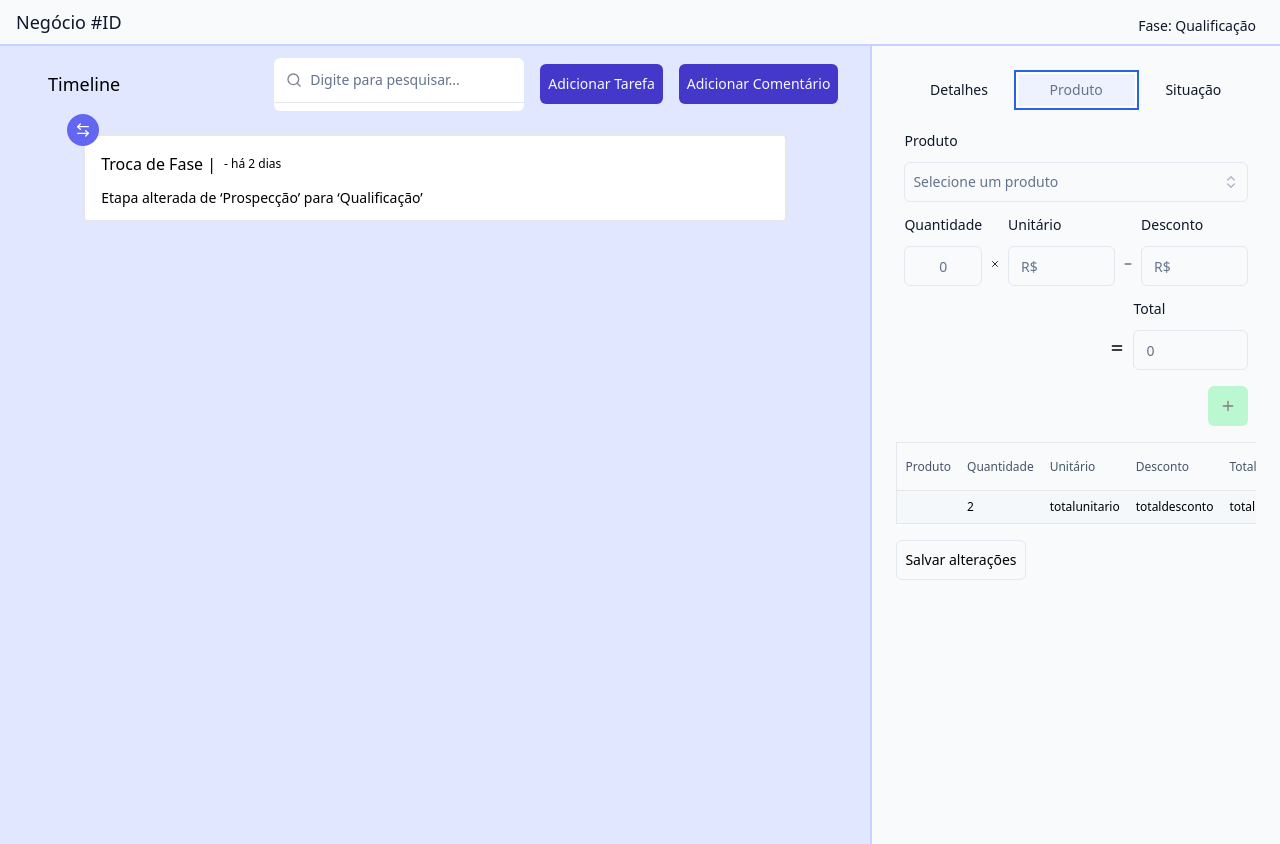
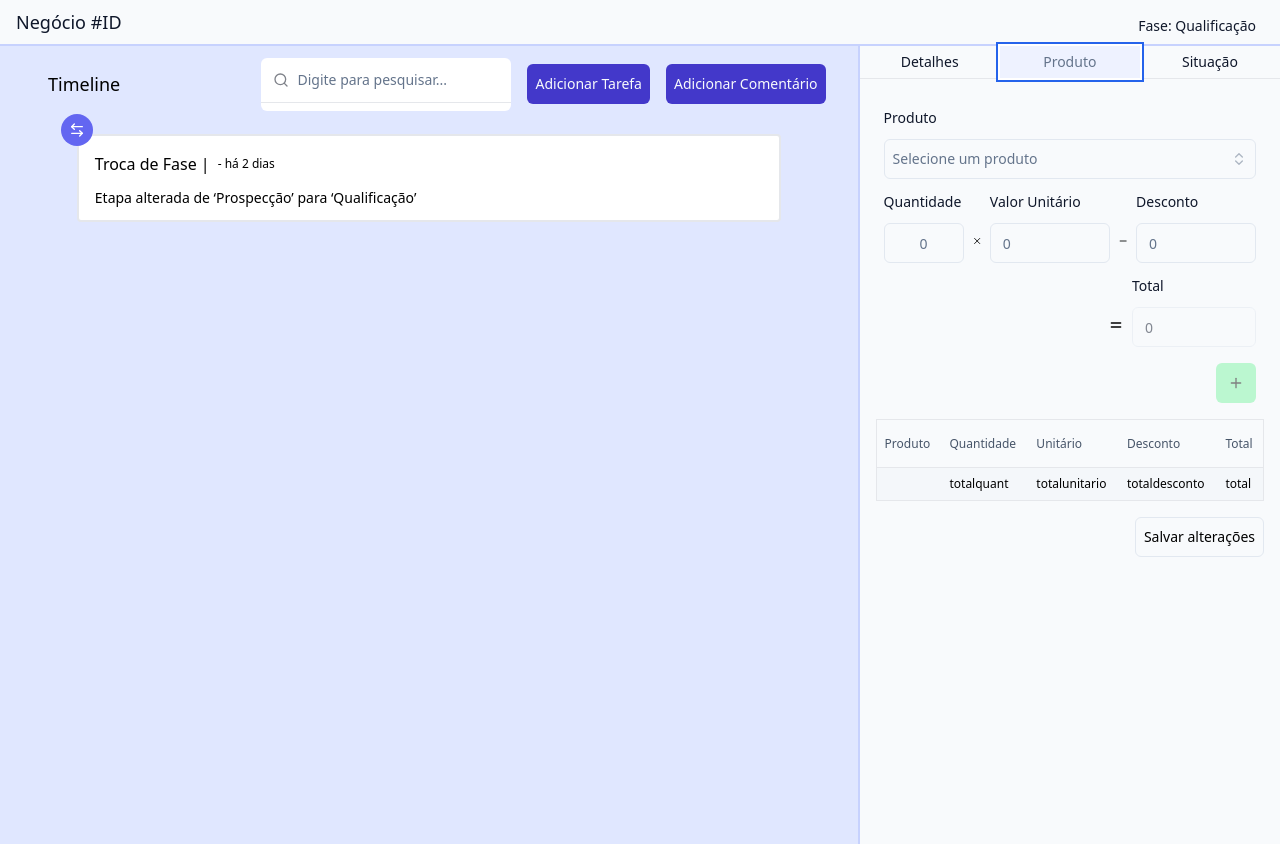
Before and after one commit to lismarreiros/crm-nextcompany, a React (Create React App) app: page /detalhe in a window 1280 px wide. Both pictures are taken after a click on the tab "Produto". Built offline with nearby package versions, Linux system fonts and the light colour scheme.

Commit message:
Situação atualizada, algumas estilizações

```diff
--- a/src/components/shadcn/ui/tabs.tsx
+++ b/src/components/shadcn/ui/tabs.tsx
@@ -14,7 +14,7 @@ const TabsList = React.forwardRef<
   <TabsPrimitive.List
     ref={ref}
     className={cn(
-      'inline-flex h-10 items-center justify-center rounded-md p-1 text-sm text-slate-900',
+      'inline-flex h-full items-center justify-center text-sm text-slate-900',
       className
     )}
     {...props}
@@ -29,7 +29,7 @@ const TabsTrigger = React.forwardRef<
   <TabsPrimitive.Trigger
     ref={ref}
     className={cn(
-      'inline-flex items-start justify-center whitespace-nowrap px-3 py-1.5 text-sm font-medium ring-offset-background transition-all focus-visible:outline-none focus-visible:ring-2 focus-visible:ring-ring focus-visible:ring-offset-2 disabled:pointer-events-none disabled:opacity-50 data-[state=active]:bg-indigo-50 data-[state=active]:text-muted-foreground',
+      'inline-flex items-start h-full justify-center whitespace-nowrap px-3 py-1.5 text-sm font-medium ring-offset-background transition-all focus-visible:outline-none focus-visible:ring-2 focus-visible:ring-ring focus-visible:ring-offset-2 disabled:pointer-events-none disabled:opacity-50 data-[state=active]:bg-indigo-50 data-[state=active]:text-muted-foreground',
       className
     )}
     {...props}
--- a/src/pages/detail/components/Form/Form.tsx
+++ b/src/pages/detail/components/Form/Form.tsx
@@ -9,22 +9,22 @@ import { zodResolver } from '@hookform/resolvers/zod';
 function FormDetalhe() {
   const methods = useForm({ resolver: zodResolver(negocio) });
   return (
-    <div className='bg-inherit p-4'>
+    <div className='bg-inherit'>
       <FormProvider {...methods}>
-        <div className='py-2 px-2 flex flex-col gap-4'>
+        <div className='flex flex-col gap-4'>
           <Tabs defaultValue='details' className='w-full bg-inherit'>
-            <TabsList className='grid w-full grid-cols-3'>
+            <TabsList className='grid w-full grid-cols-3 border-b rounded-0'>
               <TabsTrigger value='details'>Detalhes</TabsTrigger>
               <TabsTrigger value='products'>Produto</TabsTrigger>
               <TabsTrigger value='situation'>Situação</TabsTrigger>
             </TabsList>
-            <TabsContent value='details' className='w-full'>
+            <TabsContent value='details' className='w-full py-2 px-4'>
               <Details/>
             </TabsContent>
-            <TabsContent value='products'>
+            <TabsContent value='products' className='w-full py-2 px-4'>
               <Product/>
             </TabsContent>
-            <TabsContent value='situation'>
+            <TabsContent value='situation' className='w-full py-2 px-4'>
               <Situation/>
             </TabsContent>
           </Tabs>
--- a/src/pages/detail/components/Form/Product.tsx
+++ b/src/pages/detail/components/Form/Product.tsx
@@ -11,7 +11,7 @@ import { Button } from '@/components/shadcn/ui/button';
 import { Input } from '@/components/shadcn/ui/input';
 
 import { cn } from '@/lib/utils';
-import { Check, ChevronsUpDown, Equal, Minus, PlusIcon, X } from 'lucide-react';
+import { Check, ChevronsUpDown, Equal, Minus, PlusIcon, Trash2Icon, X } from 'lucide-react';
 // import CustomInputCurrencyMask from '@/utils/customInputCurrencyMask';
 import produtonegocio from '@/validations/schemas/produtonegocio';
 
@@ -33,7 +33,7 @@ const products = [
 ] as const;
 
 const Product = () => {
-  const { control, getValues, setValue } = useFormContext();
+  const { control, getValues, setValue} = useFormContext();
   const [quantity, setQuantity] = useState(0);
   const [unitPrice, setUnitPrice] = useState(0);
   const [discount, setDiscount] = useState(0);
@@ -48,15 +48,20 @@ const Product = () => {
   useEffect(() => {
     setTotal(calculateTotal(quantity, unitPrice, discount));
     setValue('total', total.toString());
+
+    console.log(quantity);
+    console.log(unitPrice);
+    console.log(discount);
+    console.log(total);
   }, [quantity, unitPrice, discount]);
 
   const changedQuantity = (e: React.ChangeEvent<HTMLInputElement>) => {
-    const newValue =parseInt(e.target.value) || 0;
+    const newValue = parseInt(e.target.value) || 0;
     setQuantity(newValue);
   };
 
   const changedDiscount = (e: React.ChangeEvent<HTMLInputElement>) => {
-    const newValue =parseFloat(e.target.value) || 0;
+    const newValue = parseFloat(e.target.value) || 0;
     setDiscount(newValue);
     setValue('desconto', newValue);
   };
@@ -79,7 +84,7 @@ const Product = () => {
   };
 
   return (
-    <div>
+    <div className='flex flex-col'>
       <form onSubmit={handleSubmit} className='py-2 px-2 flex flex-col gap-4'>
         {/** Produtos */}
         <FormField
@@ -167,14 +172,16 @@ const Product = () => {
           />
           <X size={16} className='mt-6 self-center'/>
 
+          {/** Valor Unitário */}
           <FormField
             control={control}
             name='valor'
             render={({ field }) => (
               <FormItem className='flex flex-col w-1/2'>
-                <FormLabel className='text-slate-900 pb-2.5'>Unitário</FormLabel>
+                <FormLabel className='text-slate-900 pb-2.5'>Valor Unitário</FormLabel>
                 <FormControl>
                   <Input
+                    value={unitPrice}
                     placeholder="R$"
                     className='bg-slate-50 text-muted-foreground hover:bg-slate-100 hover:placeholder:text-slate-900 hover:text-slate-900 focus:bg-white'
                     onChange={(e: ChangeEvent<HTMLInputElement>) => {
@@ -187,6 +194,7 @@ const Product = () => {
             )}
           />
           <Minus size={16} className='mt-6 self-center'/>
+
           {/** Desconto */}
           <FormField
             control={control}
@@ -196,6 +204,7 @@ const Product = () => {
                 <FormLabel className='text-slate-900 pb-2.5'>Desconto</FormLabel>
                 <FormControl>
                   <Input
+                    value={discount}
                     placeholder="R$"
                     className='bg-slate-50 text-muted-foreground hover:bg-slate-100 hover:placeholder:text-slate-900 hover:text-slate-900 focus:bg-white'
                     onChange={(e: ChangeEvent<HTMLInputElement>) => {
@@ -221,9 +230,10 @@ const Product = () => {
                 <FormLabel className='text-slate-900 pb-2.5'>Total</FormLabel>
                 <FormControl>
                   <Input
+                    disabled
                     value={total}
                     placeholder='R$'
-                    className='bg-slate-50 text-muted-foreground hover:bg-slate-100 hover:placeholder:text-slate-900 hover:text-slate-900 focus:bg-white'
+                    className='bg-slate-50 text-slate-900 hover:bg-slate-100 hover:placeholder:text-slate-900 hover:text-slate-900 focus:bg-white'
                     onChange={(e: ChangeEvent<HTMLInputElement>) => {
                       setValue('total', Number(e.target.value));
                       field.onChange(e);
@@ -234,7 +244,9 @@ const Product = () => {
           />
         </div>
         <Button
-          onClick={()=> {
+          type='button'
+          onClick={(e)=> {
+            e.preventDefault();
             const formData = getValues();
             const selectedProduct = products.find((product) => product.value === formData.codprod);
             if (selectedProduct) {
@@ -252,7 +264,7 @@ const Product = () => {
               setTotal(0);
             }
           }}
-          className='bg-green-200 w-10 self-end'><PlusIcon size={16} color='gray'/></Button>
+          className='bg-green-200 hover:bg-green-300 w-10 self-end'><PlusIcon size={16} color='gray'/></Button>
       </form>
 
       <Table className='border my-2'>
@@ -271,12 +283,17 @@ const Product = () => {
               <TableCell>{product.unitPrice}</TableCell>
               <TableCell>{product.discount}</TableCell>
               <TableCell>{product.total}</TableCell>
+              <TableCell>
+                <Button variant='ghost'>
+                  <Trash2Icon size={12}/>
+                </Button>
+              </TableCell>
             </tr>
           ))}
         </TableBody>
         <TableFooter className='text-xs'>
           <TableCell></TableCell>
-          <TableCell>2</TableCell>
+          <TableCell>totalquant</TableCell>
           <TableCell>totalunitario</TableCell>
           <TableCell>totaldesconto</TableCell>
           <TableCell>total</TableCell>
@@ -285,9 +302,9 @@ const Product = () => {
 
       <Button onClick={(e) => {
         e.preventDefault();
-        const values = getValues();
+        const values = getValues() || selectedProducts;
         console.log(values);
-      }} type='submit' variant='outline' className='my-2 bg-slate-50'>Salvar alterações</Button>
+      }} type='submit' variant='outline' className='my-2 bg-slate-50 self-end'>Salvar alterações</Button>
     </div>
   );
 };
--- a/src/pages/detail/components/Form/Situation.tsx
+++ b/src/pages/detail/components/Form/Situation.tsx
@@ -1,15 +1,18 @@
 import { Button } from '@/components/shadcn/ui/button';
 import { FormControl, FormField, FormItem, FormLabel } from '@/components/shadcn/ui/form';
 import { Select, SelectContent, SelectItem, SelectTrigger, SelectValue } from '@/components/shadcn/ui/select';
-import schema from '@/validations/schemas/negocio';
+import { Textarea } from '@/components/shadcn/ui/textarea';
+import negocio from '@/validations/schemas/negocio';
 import { zodResolver } from '@hookform/resolvers/zod';
+import { useState } from 'react';
 import { useForm, useFormContext } from 'react-hook-form';
 import { z } from 'zod';
 
 const Situation = () => {
   const { control, getValues } = useFormContext();
-  const form = useForm<z.infer<typeof schema>>({
-    resolver: zodResolver(schema),
+  const [showReasonField, setShowReasonField] = useState(false);
+  const form = useForm<z.infer<typeof negocio>>({
+    resolver: zodResolver(negocio),
   });
 
   const handleSubmit = (event: React.FormEvent<HTMLFormElement>) => {
@@ -20,18 +23,26 @@ const Situation = () => {
 
   return (
     <div>
-      <form onSubmit={handleSubmit}>
+      <form onSubmit={handleSubmit} className='flex flex-col gap-4 py-2 px-2'>
+
         {/** Situação */}
         <FormField
           control={control}
           name='situacao'
           render={({ field }) => (
-            <FormItem className='w-[15vw]'>
+            <FormItem className=''>
               <FormLabel className='text-slate-900'>Situação</FormLabel>
-              <Select onValueChange={field.onChange} defaultValue={field.value}>
+              <Select defaultValue="Aberta" onValueChange={(value) => {
+                field.onChange(value);
+                if (value === 'Perdeu') {
+                  setShowReasonField(true);
+                } else {
+                  setShowReasonField(false);
+                }
+              }}>
                 <FormControl>
                   <SelectTrigger className='bg-slate-50 hover:bg-slate-100 hover:text-slate-900 focus:bg-white text-muted-foreground'>
-                    <SelectValue placeholder="Selecione a situação" />
+                    <SelectValue />
                   </SelectTrigger>
                 </FormControl>
                 <SelectContent>
@@ -43,6 +54,23 @@ const Situation = () => {
             </FormItem>
           )}
         />
+
+        {showReasonField && (
+          <FormField
+            control={control}
+            name='motivo'
+            render={({ field }) => (
+              <FormItem>
+                <FormLabel className='text-slate-900'>Motivo</FormLabel>
+                <Textarea
+                  {...field}
+                  placeholder='Informe o motivo'
+                  className='bg-slate-50 text-muted-foreground hover:bg-slate-100 focus:bg-white'
+                />
+              </FormItem>
+            )}
+          />
+        )}
         <Button onClick={(e) => {
           e.preventDefault();
           const values = getValues();
--- a/src/pages/detail/index.tsx
+++ b/src/pages/detail/index.tsx
@@ -10,7 +10,7 @@ const DetailPage = () => {
         <p className='text-sm font-light text-slate-900 mr-2'>Fase: Qualificação</p>
       </div>
 
-      <div className='grid lg:grid-cols-[1fr_32vw] md:grid-cols-1 '>
+      <div className='grid lg:grid-cols-[1fr_33vw] md:grid-cols-1 '>
         {/** Timeline */}
         <div className='min-h-screen bg-indigo-100 border-t-2 border-indigo-200'>
           <Timeline />
--- a/src/validations/schemas/negocio.ts
+++ b/src/validations/schemas/negocio.ts
@@ -12,6 +12,7 @@ const negocio = z.object({
   participantes: z.string(),
   idfontenegocio: z.string(),
   situacao: z.string(),
+  motivo: z.string(),
   total: z.string()
 });
 
```
